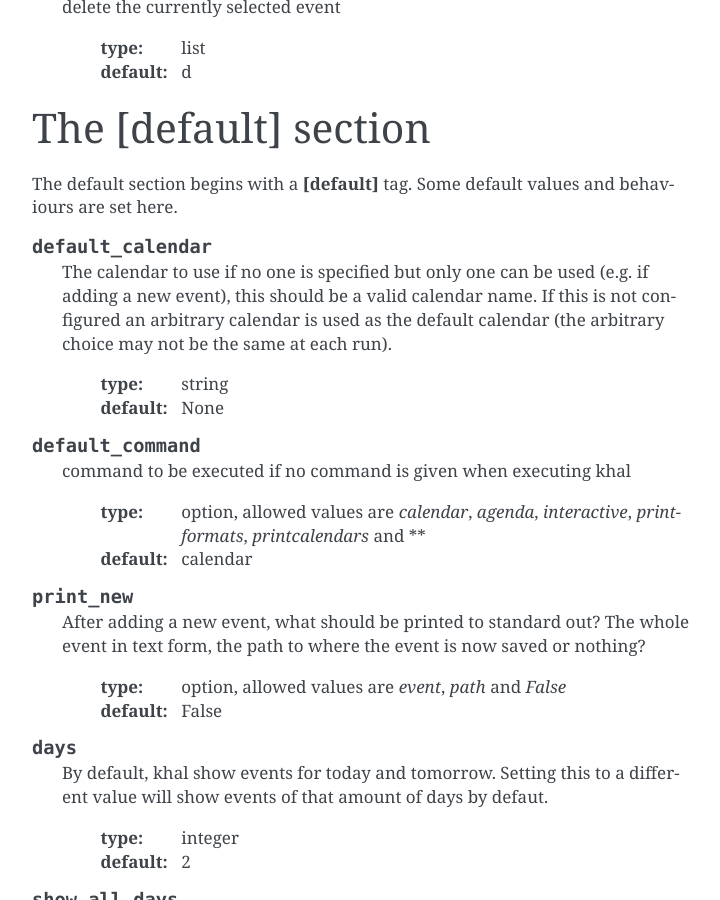
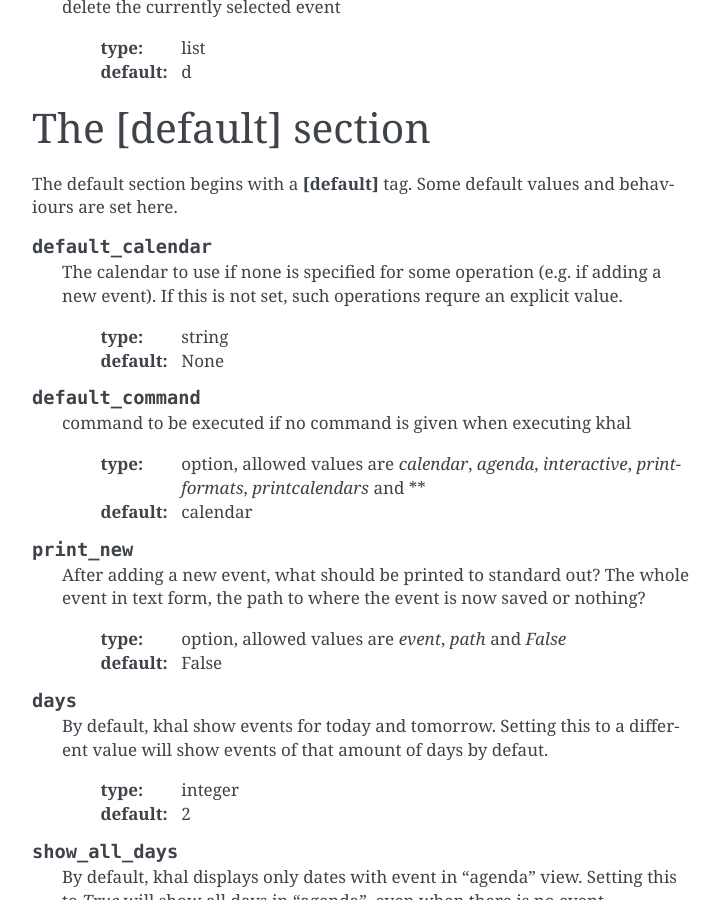
Before and after one commit to pimutils/khal, a Sphinx documentation site: the page built from doc/source/configspec.rst, in a window 1280 px wide and 900 px high, scrolled down 4289 px. Shown: the whole window, without its empty margins (388-1108 px from the left). Built offline with Sphinx 7.4.7, drawn with Linux system fonts in a browser that asks for light colours; the version number could not be read and is left out.

```diff
--- a/doc/source/configspec.rst
+++ b/doc/source/configspec.rst
@@ -304,10 +304,8 @@ behaviours are set here.
 .. object:: default_calendar
 
 
-    The calendar to use if no one is specified but only one can be used (e.g. if
-    adding a new event), this should be a valid calendar name. If this is not
-    configured an arbitrary calendar is used as the default calendar (the
-    arbitrary choice may not be the same at each run).
+    The calendar to use if none is specified for some operation (e.g. if adding a
+    new event). If this is not set, such operations requre an explicit value.
 
       :type: string
       :default: None
--- a/doc/source/news.rst
+++ b/doc/source/news.rst
@@ -12,6 +12,7 @@ available as an `rss feed <https://lostpackets.de/khal/index.rss>`_ |rss|.
     :title: khal news
     :link: http://lostpackets.de/khal/
 
+    news/khal06
     news/khal05
     news/khal04
     news/31c3
```
Also changed, not shown: CHANGELOG.rst (+3 -4 lines), doc/source/news/khal06.rst (added, +23 -0 lines).
